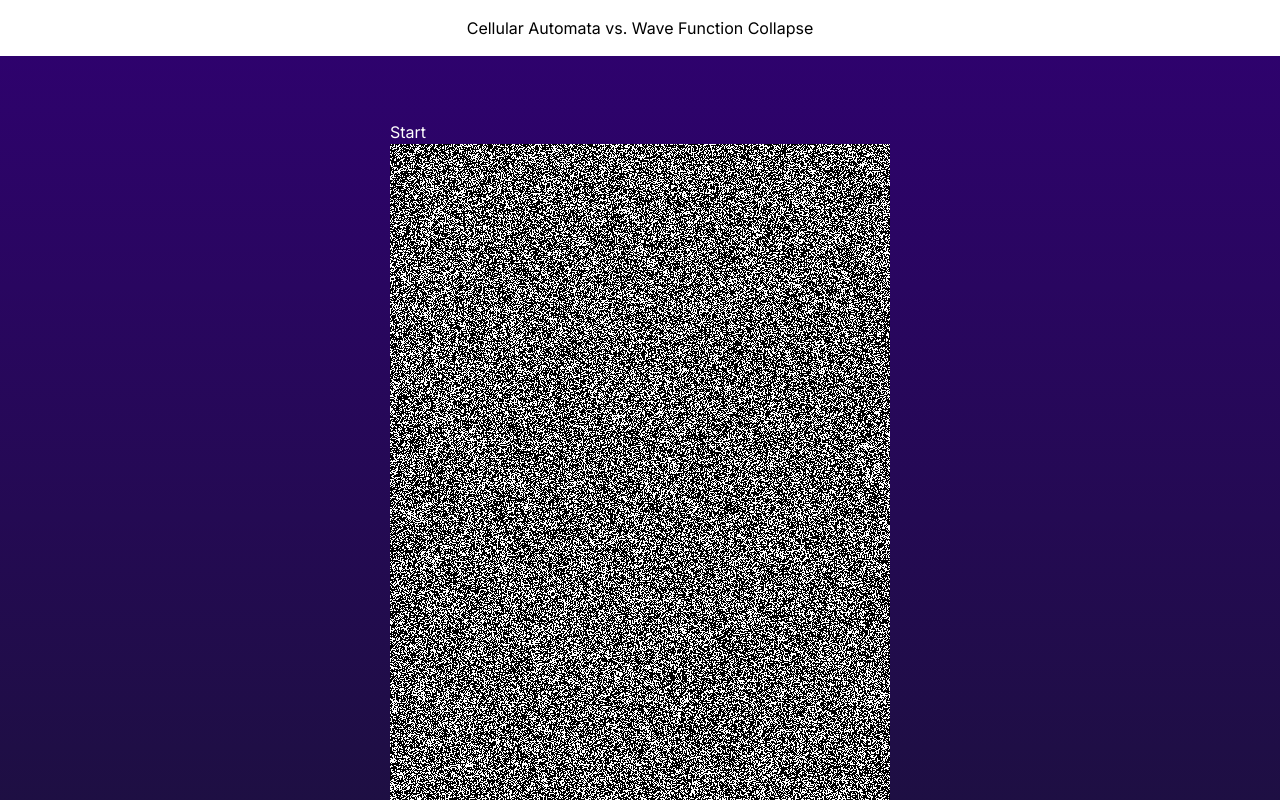
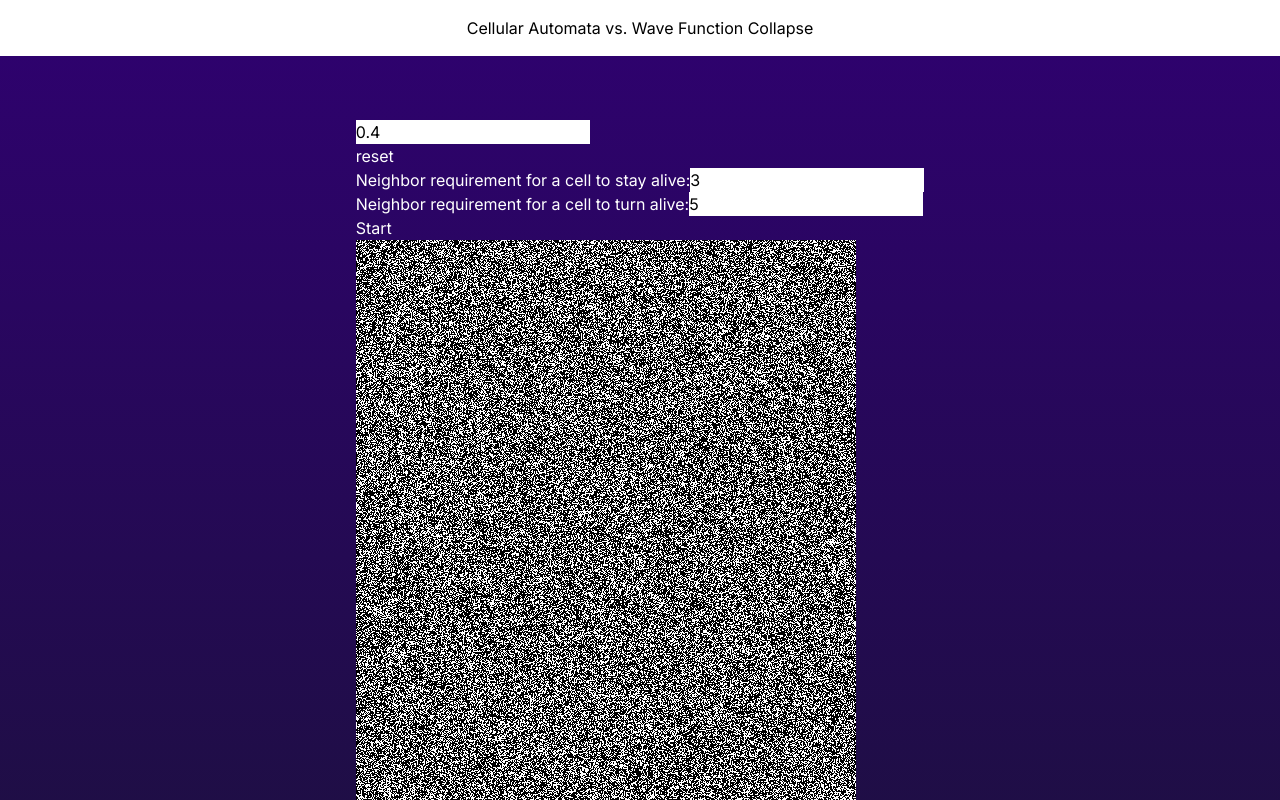
Before and after one commit to rdg922/DSA-final, a Next.js app: page / in a window 1280 px wide. Shown: the top 800 px of the page. Built offline with nearby package versions, Linux system fonts and the light colour scheme.

Commit message:
Adds some controls for the cell generation

```diff
--- a/src/components/CellularAutomata.tsx
+++ b/src/components/CellularAutomata.tsx
@@ -4,10 +4,16 @@ import React, { useState, useEffect, useRef, useLayoutEffect } from 'react';
 const PIXEL_SIZE = 1;
 
 
-function CaveGeneratorCanvas({ rows = 1000, cols = 500, interval = 100 }) {
+function CaveGeneratorCanvas({ rows = 1000, cols = 500, interval = 300 }) {
+    const generationProbability = useRef(null);
+    const neighborRequirementAliveRef = useRef(null);
+    const neighborRequirementDeadRef = useRef(null);
     const [grid, setGrid] = useState([]);
     const canvasRef = useRef(null);
     const [isRunning, setIsRunning]= useState(false);
+
+    const minimumNeighborsIfAlive = neighborRequirementAliveRef.current?.value;
+    const minimumNeighborsIfDead = neighborRequirementDeadRef.current?.value;
 
     useEffect(() => {
         setGrid(createGrid());
@@ -33,8 +39,13 @@ function CaveGeneratorCanvas({ rows = 1000, cols = 500, interval = 100 }) {
 
     function createGrid() {
         return Array.from({ length: rows }, () =>
-            Array.from({ length: cols }, () => Math.random() > 0.4 ? 1 : 0)
+            Array.from({ length: cols }, () => Math.random() > generationProbability.current?.value ? 1 : 0)
         );
+    }
+
+    function reset() {
+        setIsRunning(false);
+        return setGrid(createGrid());
     }
 
     function updateGrid() {
@@ -42,7 +53,7 @@ function CaveGeneratorCanvas({ rows = 1000, cols = 500, interval = 100 }) {
             return prevGrid.map((row, rowIdx) =>
                 row.map((cell, colIdx) => {
                     const numNeighbors = getNeighbors(prevGrid, rowIdx, colIdx);
-                    return cell === 1 && numNeighbors >= 4 || cell === 0 && numNeighbors >= 5 ? 1 : 0;
+                    return cell === 1 && numNeighbors >= minimumNeighborsIfAlive || cell === 0 && numNeighbors >= minimumNeighborsIfDead ? 1 : 0;
                 })
             );
         });
@@ -73,9 +84,30 @@ function CaveGeneratorCanvas({ rows = 1000, cols = 500, interval = 100 }) {
 
     return (
         <div>
-            <button onClick={() => setIsRunning(!isRunning)}>
-                {isRunning ? 'Stop' : 'Start'}
-            </button>
+            <div>
+                <input ref={generationProbability} className="text-black" defaultValue = "0.4">
+
+                </input>
+
+            </div>
+            <div>
+                <button onClick={reset}>
+                    reset
+                </button>
+            </div>
+            <div>
+                Neighbor requirement for a cell to stay alive:
+                <input ref={neighborRequirementAliveRef} className="text-black" defaultValue={3}/>
+            </div>
+            <div>
+                Neighbor requirement for a cell to turn alive:
+                <input ref={neighborRequirementDeadRef} className="text-black" defaultValue="5"/>
+            </div>
+            <div>
+                <button onClick={() => setIsRunning(!isRunning)}>
+                    {isRunning ? 'Stop' : 'Start'}
+                </button>
+            </div>
             <canvas ref={canvasRef} width={cols * PIXEL_SIZE} height={rows * PIXEL_SIZE} ></canvas>
         </div>
     );
--- a/tsconfig.json
+++ b/tsconfig.json
@@ -10,7 +10,7 @@
     "isolatedModules": true,
 
     /* Strictness */
-    "strict": true,
+    "strict": false,
     "noUncheckedIndexedAccess": true,
     "checkJs": true,
 
```
